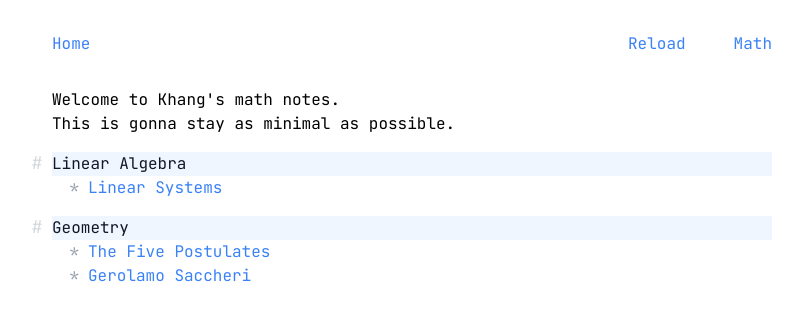
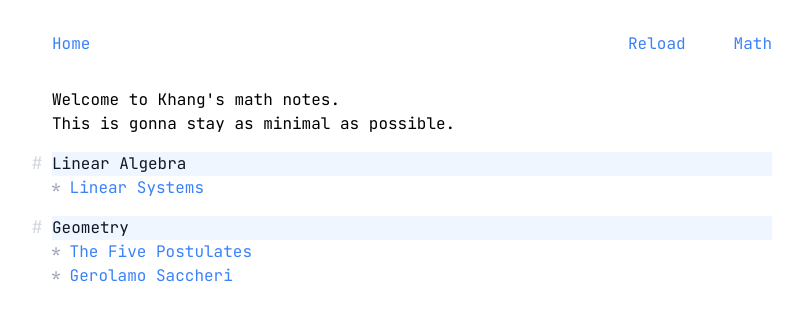
Before and after one commit to nguyenvukhang/minnesoda, a Next.js app: page / in a window 1280 px wide. Shown: the top 320 px of the page, without its empty margins (228-1031 px from the left). Built offline with nearby package versions, Linux system fonts and the light colour scheme; what better-react-mathjax would draw is missing.

Commit message:
fixed css

```diff
--- a/src/global.css
+++ b/src/global.css
@@ -17,10 +17,10 @@
     @apply my-1-h;
   }
   ul {
-    @apply list-outside list-none ml-2-ex mb-1-h;
+    @apply list-outside list-none ml-2-ex mb-1-h relative;
   }
   ol {
-    @apply list-outside list-none ml-4-ex mb-1-h;
+    @apply list-outside list-none ml-4-ex mb-1-h relative;
   }
   a {
     @apply text-blue-500 cursor-pointer
@@ -84,21 +84,21 @@
 
   /* asterisks for bullet points */
   ul > li::before {
+    color: theme('colors.gray.400');
     content: '*';
-    margin-right: 1ex;
-    color: theme('colors.gray.400');
+    position: absolute;
+    transform: translateX(calc(-100% - 1ex));
   }
 
   /* custom counter for more control over ordered lists */
   ol {
     counter-reset: my_counter;
-    position: relative;
   }
   ol > li::before {
+    color: theme('colors.gray.400');
+    content: counter(my_counter);
+    counter-increment: my_counter;
     position: absolute;
     transform: translateX(calc(-100% - 1ex));
-    content: counter(my_counter);
-    counter-increment: my_counter;
-    color: theme('colors.gray.400');
   }
 }
--- a/tailwind.config.js
+++ b/tailwind.config.js
@@ -10,6 +10,9 @@ module.exports = {
         '2-ex': '2ex',
         '4-ex': '4ex',
       },
+      height: {
+        'screen-80': '80vh'
+      },
       inset: {
         '_2-ex': '-2ex',
       },
```
